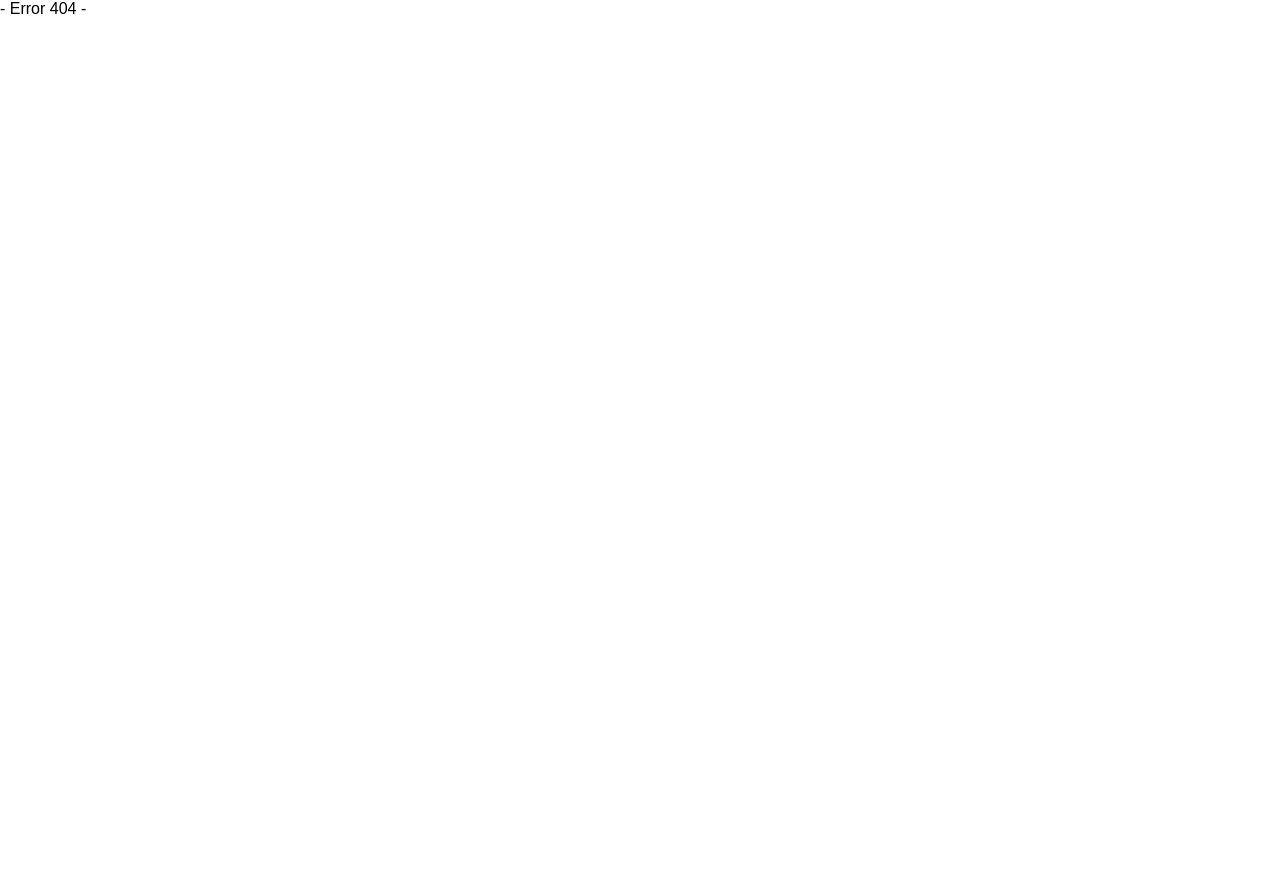
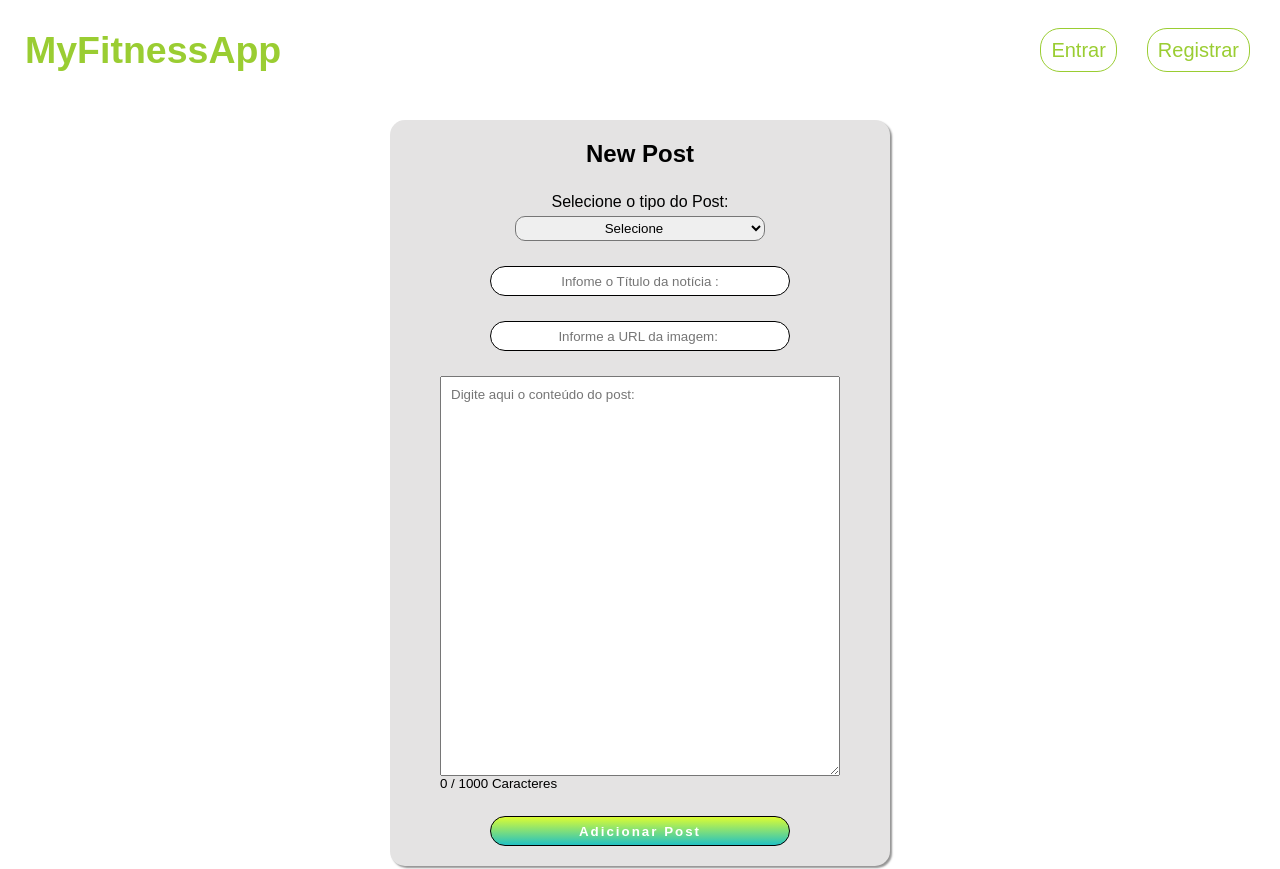
Before and after one commit to Guittsgui/MyFitnessReactApp, a React (Vite) app: page /addblogpost in a window 1280 px wide. Before the commit this address had no page. Shown: the top 869 px of the page. Before the commit the page ends 800 px from the top, so only its background shows below. Built offline with nearby package versions, Linux system fonts and the light colour scheme.

Commit message:
posts sendo adicionados 100%

```diff
--- a/src/api.js
+++ b/src/api.js
@@ -47,6 +47,18 @@ export const api = {
       })
       const json = await response.json()
       return json
+    },
+
+    addNewPost: async(post)=>{
+      const response = await fetch('http://localhost:3000/post',{
+        method: 'POST',
+        headers: {
+          'Content-Type': 'Application/json'
+        },
+        body: JSON.stringify(post)
+      })
+      const json = await response.json()
+      return json
     }
 
 }
--- a/src/components/HeaderUser/index.jsx
+++ b/src/components/HeaderUser/index.jsx
@@ -18,8 +18,7 @@ const HeaderUser = () => {
         {auth.user.isadm === 1 &&
             <>
                 <NavLink to="/admallusers"> Buscar Alunos </NavLink>
-                <NavLink> + Blog Fitness </NavLink>
-                <NavLink> + Blog Receita </NavLink>
+                <NavLink to="/addblogpost"> +Add New Post</NavLink>
                 <NavLink>  Prog Mensal</NavLink>
             </>
         }
--- a/src/main.jsx
+++ b/src/main.jsx
@@ -18,6 +18,7 @@ import AdmAllUsers from './routes/AdmRoutes/AdmAllUsers'
 import AdmEditUser from './routes/AdmRoutes/AdmEditUser'
 import AdmAddWorkout from './routes/AdmRoutes/AdmAddWorkout'
 import AdmAddDiet from './routes/AdmRoutes/AdmAddDiet'
+import AdmAddBlogPost from './routes/AdmRoutes/AdmAddBlogPost'
 
 const router = createBrowserRouter([
   {
@@ -76,6 +77,10 @@ const router = createBrowserRouter([
       {
         path: 'adddiet/:id',
         element: <AdmAddDiet/>
+      },
+      {
+        path: 'addblogpost',
+        element: <AdmAddBlogPost/>
       }
     ]
 
--- /dev/null
+++ b/src/routes/AdmRoutes/AdmAddBlogPost/index.jsx
@@ -0,0 +1,93 @@
+import * as S from './style'
+import { StyledInput } from '../../../components/Input'
+import { StyledButton } from '../../../components/Button'
+import {useState} from 'react'
+import { api } from '../../../api'
+import { Link } from 'react-router-dom'
+
+
+const AdmAddBlogPost = () => {
+
+    const initial= {
+        type: '',
+        title: '',
+        url: '',
+        content: ''
+    }
+    const [counter,setCounter] = useState(0)
+    const [data, setData] = useState(initial)
+    const [errorMsg,setErrorMsg] = useState('')
+    const [acceptMsg, setAcceptMsg] = useState('')
+
+
+    function handleChange(e){
+        const {name, value} = e.target
+        setData((prev) => {
+            const newData = {...prev, [name]: value}
+            return newData
+        })
+        setCounter(data.content.length + 1)
+        setErrorMsg('')
+    }
+
+    async function handleSubmit(){
+        if(!data.title || !data.url || !data.content ||
+            !data.type || data.type === 'Selecione'){
+            setErrorMsg('Preencha todos os Campos.')
+        }
+        const {msg} = await api.addNewPost(data)
+        setData(initial)
+        setCounter(0)
+        setAcceptMsg(msg)
+    }
+
+
+    return <S.Body>
+        <S.container>
+            {!acceptMsg &&
+            <>
+                <h2> New Post</h2>
+                {errorMsg && <p className='danger'> Preencha todos os Campos </p>}
+                <div>
+                <p> Selecione o tipo do Post: </p>
+                    <select onChange={handleChange} name='type' value={data.type}>
+                        <option> Selecione</option>
+                        <option value="Receitas"> Receitas </option>
+                        <option value="Fitness" > Fitness </option>
+                    </select>
+                </div>
+
+                <StyledInput placeholder='Infome o Título da notícia :'
+                onChange={handleChange}
+                name='title'
+                value={data.title}/>
+
+                <StyledInput placeholder='Informe a URL da imagem: '
+                onChange={handleChange}
+                name='url'
+                value={data.url}/>
+
+                <div>
+                    <textarea placeholder='Digite aqui o conteúdo do post: '
+                    onChange={handleChange}
+                    name='content'
+                    value={data.content}/>
+                    <small> {counter} / 1000 Caracteres</small>
+                </div>
+                <StyledButton onClick={handleSubmit}> Adicionar Post </StyledButton>
+            </>
+            }
+            {acceptMsg &&
+                <S.acceptMsg>
+                    <h2> Post criado com Sucesso! </h2>
+                    <Link to="/home"> Voltar para Home </Link>
+                </S.acceptMsg>
+            }
+
+
+        </S.container>
+    </S.Body>
+
+}
+
+export default AdmAddBlogPost
--- /dev/null
+++ b/src/routes/AdmRoutes/AdmAddBlogPost/style.jsx
@@ -0,0 +1,74 @@
+import styled from 'styled-components'
+
+export const Body = styled.div`
+    min-height: 700px;
+    display: flex;
+    align-items: center;
+    justify-content: center;
+    flex-direction: column;
+`;
+
+export const container = styled.div`
+    min-height: 500px;
+    width: 500px;
+    background-color: #e4e3e3;
+    border-radius: 15px;
+    box-shadow: 2px 2px 2px #0000006c;
+    display: flex;
+    align-items: center;
+    justify-content: space-around;
+    flex-direction: column;
+    padding: 20px;
+    margin: 20px;
+    gap: 25px;
+
+    textarea{
+        width: 400px;
+        height: 400px;
+        padding: 10px;
+        outline: none;
+    }
+    select{
+        width: 250px;
+        height: 25px;
+        border-radius: 10px;
+        text-align: center;
+        outline: none;
+    }
+    p{
+        text-align: center;
+        margin-bottom: 5px;
+    }
+    div{
+        display: flex;
+        flex-direction: column;
+    }
+    .danger{
+        color: red;
+        font-weight: bold;
+    }
+`;
+export const acceptMsg = styled.div`
+    display: flex;
+    align-items: center;
+    justify-content: center;
+    gap: 20px;
+    color: green;
+    h2{
+        border-bottom: 1px solid green;
+        padding: 5px;
+    }
+    a{
+        color: yellowgreen;
+        text-decoration: none;
+        font-size: 20px;
+        border: 1px solid yellowgreen;
+        padding: 15px;
+        &:hover{
+            color: #d7ff88;
+            border-color: #d7ff88;
+        }
+
+    }
+
+`;
```
